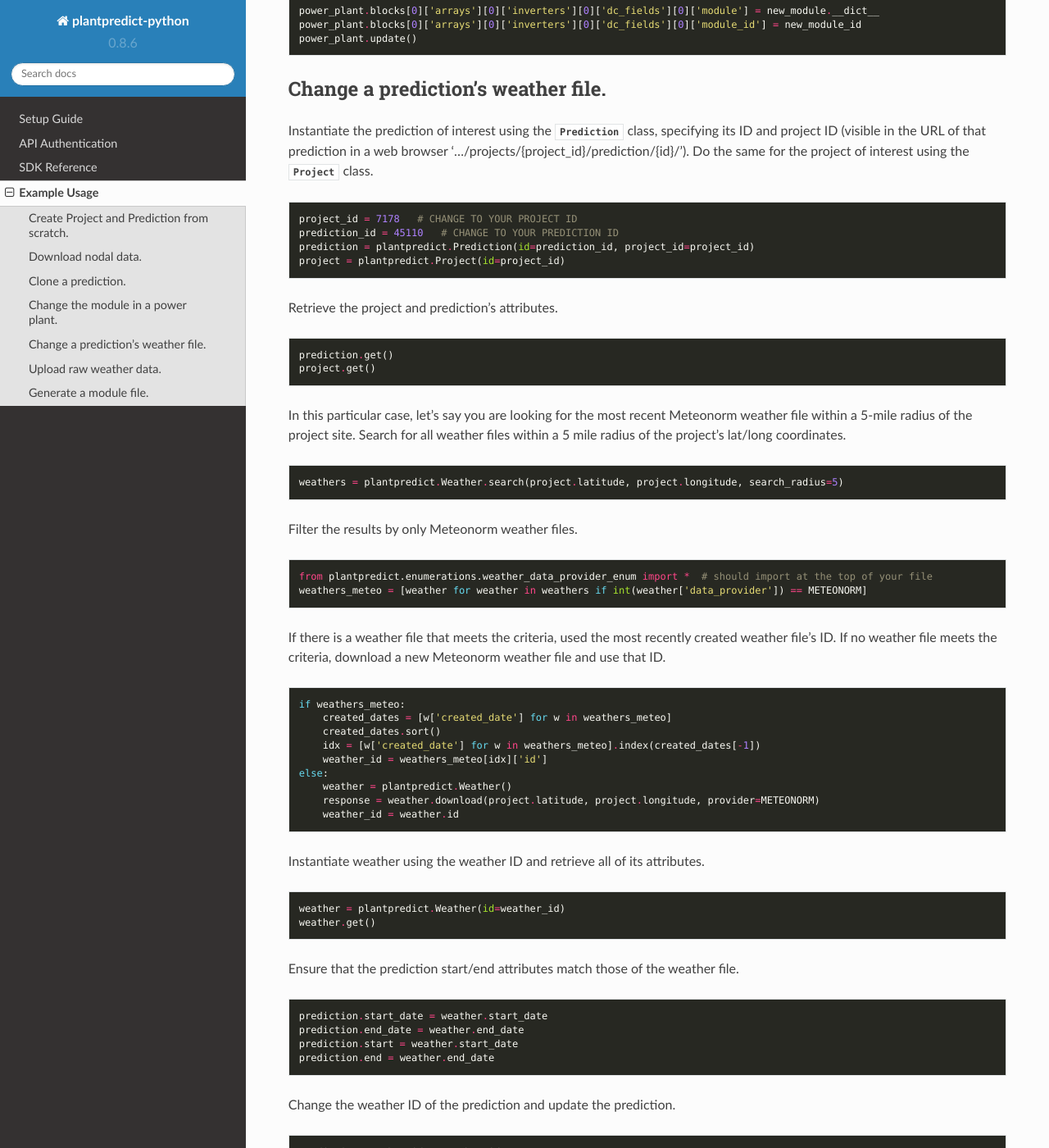
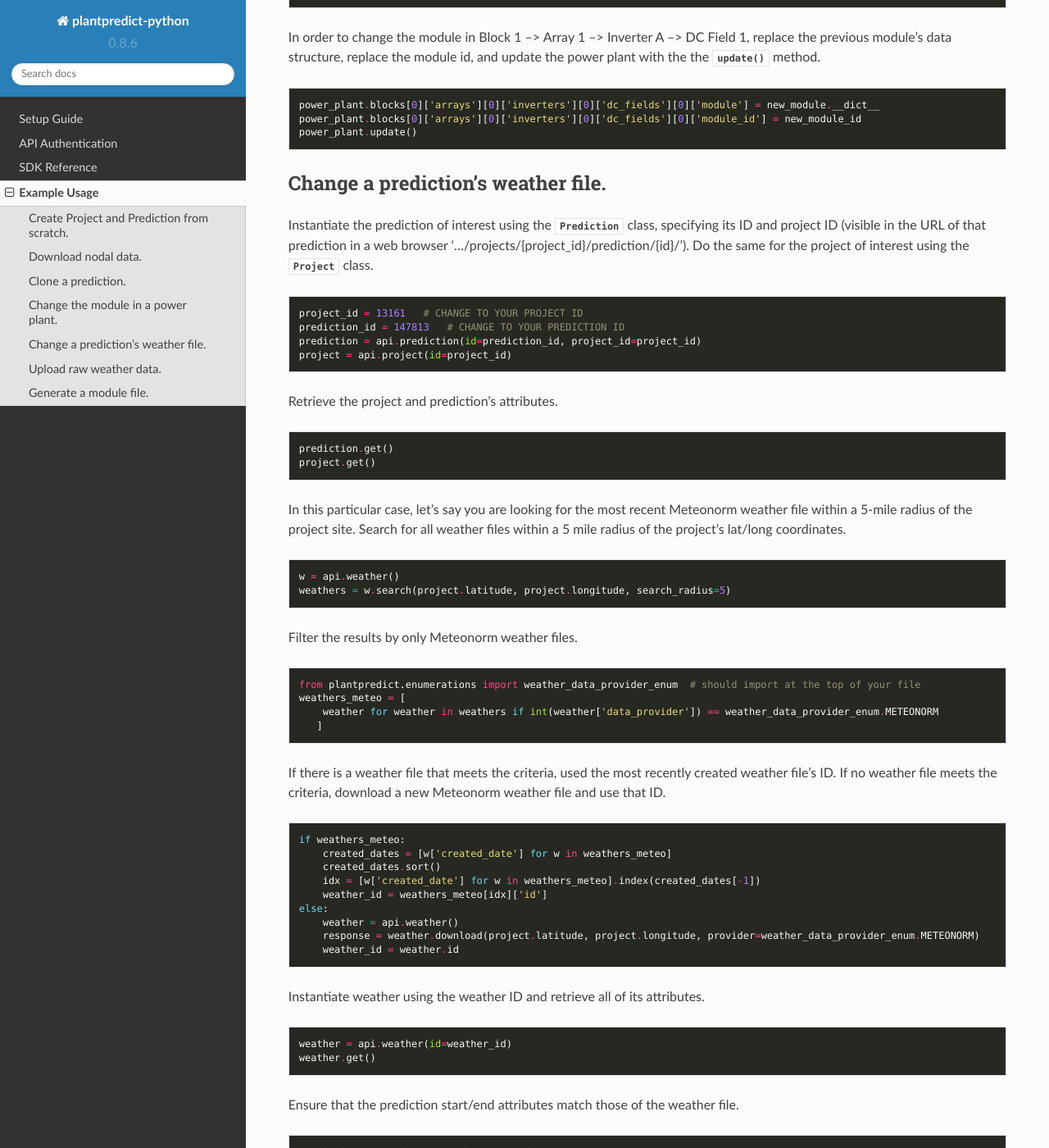
Before and after one commit to adriesse/plantpredict-python, a Sphinx documentation site: the page built from docs/example_usage.rst, in a window 1280 px wide and 1400 px high, scrolled down 5817 px. Shown: the whole window at 82% size. Built offline with Sphinx 7.4.7 and the Read the Docs theme 2.0.0, drawn with Linux system fonts in a browser that asks for light colours; some of the changed text lies outside the part shown.

Commit message:
updated example usage documentation to match example usage files

```diff
--- a/docs/example_usage.rst
+++ b/docs/example_usage.rst
@@ -221,8 +222,8 @@ project ID (visible in the URL of that prediction in a web browser '.../projects
 
 .. code-block:: python
 
-    project_id = 7178   # CHANGE TO YOUR PROJECT ID
-    prediction_id = 45110   # CHANGE TO YOUR PREDICTION ID
+    project_id = 13161   # CHANGE TO YOUR PROJECT ID
+    prediction_id = 147813   # CHANGE TO YOUR PREDICTION ID
     prediction = api.prediction(id=prediction_id, project_id=project_id)
 
 Run the prediction.
@@ -248,6 +249,12 @@ the lowest node (power plant hierarchy-wise) in the input dictionary specifies t
         'dc_field_number': 1
     })
 
+For System-level nodal data, call the method with no inputs.
+
+.. code-block:: python
+
+    nodal_data_system = prediction.get_nodal_data()
+
 The nodal data returned will be returned as JSON serializable data, as detailed in the documentation for
 :py:func:`~plantpredict.prediction.Prediction.get_nodal_data`.
 
@@ -261,8 +268,8 @@ its ID and project ID (visible in the URL of that prediction in a web browser
 
 .. code-block:: python
 
-    project_id = 7178   # CHANGE TO YOUR PROJECT ID
-    prediction_id = 45110   # CHANGE TO YOUR PREDICTION ID
+    project_id = 13161   # CHANGE TO YOUR PROJECT ID
+    prediction_id = 147813   # CHANGE TO YOUR PREDICTION ID
     prediction_to_clone = api.prediction(id=prediction_id, project_id=project_id)
 
 
@@ -289,17 +296,17 @@ If you wish to change something about the new prediction, instantiate a new
 Change the module in a power plant.
 -----------------------------------
 
-Instantiate the prediction of interest using the :py:class:`~plantpredict.Prediction` class, specifying its ID and
-project ID (visible in the URL of that prediction in a web browser '.../projects/{project_id}/prediction/{id}/').
+Instantiate the prediction of interest using the :py:class:`~plantpredict.prediction.Prediction` class, specifying its
+ID and project ID (visible in the URL of that prediction in a web browser '.../projects/{project_id}/prediction/{id}/').
 
 .. code-block:: python
 
-    project_id = 7178   # CHANGE TO YOUR PROJECT ID
-    prediction_id = 45110   # CHANGE TO YOUR PREDICTION ID
+    project_id = 13161   # CHANGE TO YOUR PROJECT ID
+    prediction_id = 147813   # CHANGE TO YOUR PREDICTION ID
     prediction = api.prediction(id=prediction_id, project_id=project_id)
 
-Retrieve the prediction in order to extract its power plant ID. Then instantiate a :py:class:`~plantpredict.PowerPlant`
-with that ID and retrieve all of its attributes.
+Retrieve the prediction in order to extract its power plant ID. Then instantiate a
+:py:class:`~plantpredict.powerplant.PowerPlant` with that ID and retrieve all of its attributes.
 
 .. code-block:: python
 
@@ -336,10 +343,10 @@ Do the same for the project of interest using the :py:class:`~plantpredict.Proje
 
 .. code-block:: python
 
-    project_id = 7178   # CHANGE TO YOUR PROJECT ID
-    prediction_id = 45110   # CHANGE TO YOUR PREDICTION ID
-    prediction = plantpredict.Prediction(id=prediction_id, project_id=project_id)
-    project = plantpredict.Project(id=project_id)
+    project_id = 13161   # CHANGE TO YOUR PROJECT ID
+    prediction_id = 147813   # CHANGE TO YOUR PREDICTION ID
+    prediction = api.prediction(id=prediction_id, project_id=project_id)
+    project = api.project(id=project_id)
 
 Retrieve the project and prediction's attributes.
 
@@ -354,14 +361,17 @@ coordinates.
 
 .. code-block:: python
 
-    weathers = plantpredict.Weather.search(project.latitude, project.longitude, search_radius=5)
+    w = api.weather()
+    weathers = w.search(project.latitude, project.longitude, search_radius=5)
 
 Filter the results by only Meteonorm weather files.
 
 .. code-block:: python
 
-    from plantpredict.enumerations.weather_data_provider_enum import *  # should import at the top of your file
-    weathers_meteo = [weather for weather in weathers if int(weather['data_provider']) == METEONORM]
+    from plantpredict.enumerations import weather_data_provider_enum  # should import at the top of your file
+    weathers_meteo = [
+        weather for weather in weathers if int(weather['data_provider']) == weather_data_provider_enum.METEONORM
+       ]
 
 If there is a weather file that meets the criteria, used the most recently created weather file's ID. If no weather file
 meets the criteria, download a new Meteonorm weather file and use that ID.
@@ -374,15 +384,15 @@ meets the criteria, download a new Meteonorm weather file and use that ID.
         idx = [w['created_date'] for w in weathers_meteo].index(created_dates[-1])
         weather_id = weathers_meteo[idx]['id']
     else:
-        weather = plantpredict.Weather()
-        response = weather.download(project.latitude, project.longitude, provider=METEONORM)
+        weather = api.weather()
+        response = weather.download(project.latitude, project.longitude, provider=weather_data_provider_enum.METEONORM)
         weather_id = weather.id
 
 Instantiate weather using the weather ID and retrieve all of its attributes.
 
 .. code-block:: python
 
-    weather = plantpredict.Weather(id=weather_id)
+    weather = api.weather(id=weather_id)
     weather.get()
 
 Ensure that the prediction start/end attributes match those of the weather file.
@@ -419,23 +429,24 @@ and loads pre-processed data from :download:`this JSON file <_static/weather_det
         weather_details = json.load(json_file)
 
 Using the known latitude and longitude of the weather data location, call
-:py:meth:`~plantpredict.Geo.get_location_info` query crucial location info necessary to populate the weather file's
+:py:meth:`~plantpredict.geo.Geo.get_location_info` query crucial location info necessary to populate the weather file's
 metadata.
 
 .. code-block:: python
 
     latitude = 35.0
     longitude = -119.0
-    location_info = plantpredict.Geo.get_location_info(latitude=latitude, longitude=longitude)
+    geo = api.geo(latitude=latitude, longitude=longitude)
+    location_info = geo.get_location_info()
 
-Initialize the :py:class:`~plantpredict.Weather` entity and populate with the minimum fields required by
-:py:meth:`~plantpredict.Weather.create`. Note that the weather details time series data loaded in the first step
+Initialize the :py:class:`~plantpredict.weather.Weather` entity and populate with the minimum fields required by
+:py:meth:`~plantpredict.weather.Weather.create`. Note that the weather details time series data loaded in the first step
 is assigned to `weather.weather_details` at this point.
 
 .. code-block:: python
 
     from plantpredict.enumerations import weather_data_provider_enum
-    weather = plantpredict.Weather()
+    weather = api.weather()
     weather.name = "Python SDK Test Weather"
     weather.latitude = 35.0
     weather.longitude = -119.0
@@ -448,12 +459,12 @@ Assign additional metadata fields.
 
 .. code-block:: python
 
-    weather.elevation = round(plantpredict.Geo.get_elevation(latitude=latitude, longitude=longitude)['elevation'], 2)
+    weather.elevation = round(geo.get_elevation()["elevation"], 2)
     weather.locality = location_info['locality']
     weather.region = location_info['region']
     weather.state_province = location_info['state_province']
     weather.state_province_code = location_info['state_province_code']
-    weather.time_zone = plantpredict.Geo.get_time_zone(latitude=latitude, longitude=longitude)['time_zone']
+    weather.time_zone = geo.get_time_zone()['time_zone']
     weather.status = library_status_enum.DRAFT_PRIVATE
     weather.data_type = weather_data_type_enum.MEASURED
     weather.p_level = weather_plevel_enum.P95
@@ -472,7 +483,7 @@ Assign additional metadata fields.
     weather.average_wind_speed = np.round(np.mean([w['windspeed'] for w in weather_details]), 2)
     weather.max_air_temperature = np.round(max([w['temperature'] for w in weather_details]), 2)
 
-Create the weather file in PlantPredict with :py:meth:`~plantpredict.Weather.create`.
+Create the weather file in PlantPredict with :py:meth:`~plantpredict.weather.Weather.create`.
 
 .. code-block:: python
 
@@ -482,11 +493,11 @@ Create the weather file in PlantPredict with :py:meth:`~plantpredict.Weather.cre
 Generate a module file.
 ------------------------
 
-Instantiate a local :py:mod:`plantpredict.Module` object.
+Instantiate a local :py:mod:`plantpredict.module.Module` object.
 
 .. code-block:: python
 
-    module = plantpredict.Module()
+    module = api.module()
 
 Assign basic module parameters from the manufacturer's datasheet or similar data source.
 
```
Also changed, not shown: other parts of docs/example_usage.rst (+8 -7 lines).
